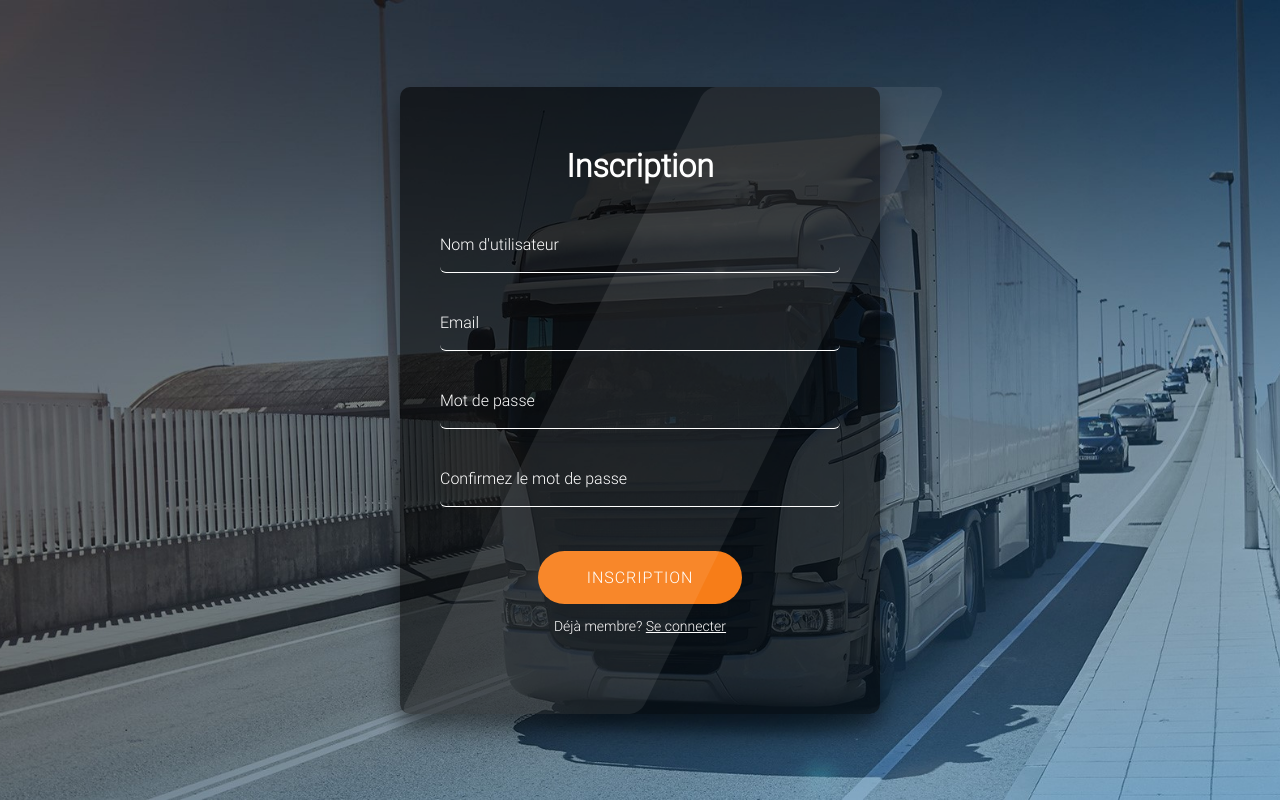
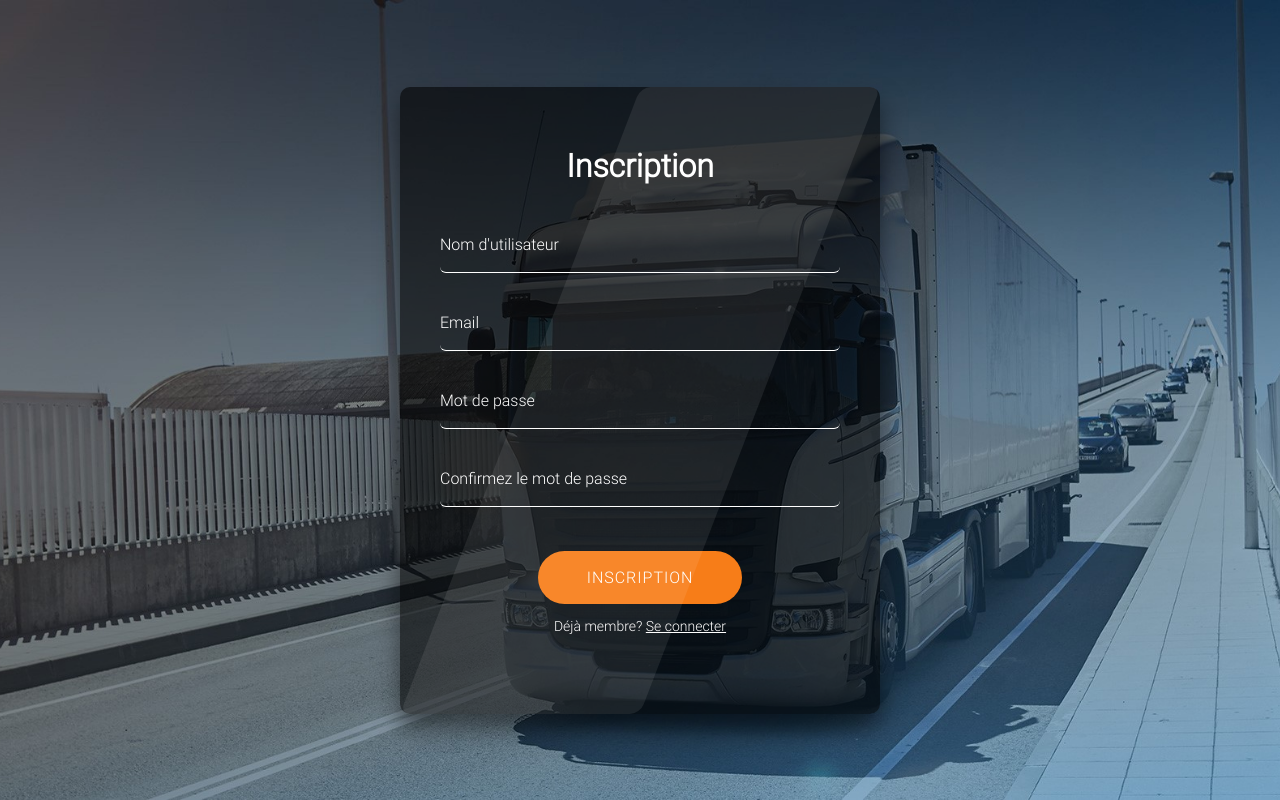
Before and after one commit to linasbk/Plateforme-Web-Gestion-Flux-Camions, a PHP site: page /auth/register.php in a window 1280 px wide. Run offline with PHP 8.4, Linux system fonts and the light colour scheme; some libraries are stand-ins or nearby versions.

Commit message:
::befor fixed degree   transform: skewX(159deg);

```diff
--- a/public/css/register.css
+++ b/public/css/register.css
@@ -93,6 +93,21 @@ a:active {
     transform-origin: bottom left;
     border-radius: 10px;
     pointer-events: none;
+}
+
+.register::before {
+    content: '';
+    position: absolute;
+    top: 0;
+    left: 0;
+    width: 50%;
+    height: 100%;
+    background: rgba(255, 255, 255, 0.08);
+    transform: skewX(159deg);
+    transform-origin: bottom left;
+    border-radius: 10px;
+    pointer-events: none;
+
 }
 
 .card-header {
--- a/public/register.php
+++ b/public/register.php
@@ -9,7 +9,7 @@ require __DIR__ . '/../src/register.php';
 <body class="indexbody">
 
     <div class="login-wrapper">
-        <div action="" class="form-contenue">
+        <div action="" class="form-contenue register">
             <h1 style="text-align:center;">Inscription</h1>
             <div class="card-body" id="formContainer">
 
```
